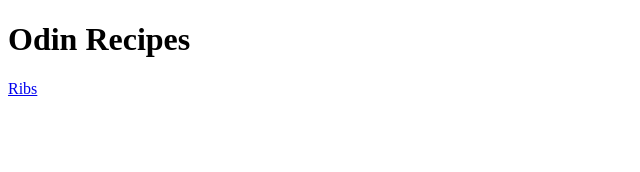
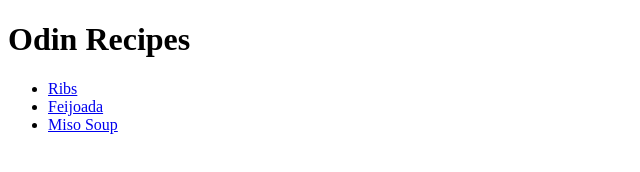
Before and after one commit to Vinicius149/Recipes-webpage, a plain HTML site: page index.html in a window 1280 px wide. Shown: the whole page, without its empty margins (0-640 px from the left). Drawn offline with Linux system fonts and the light colour scheme.

Commit message:
1. Added the links to the recipes.

```diff
--- a/index.html
+++ b/index.html
@@ -9,6 +9,11 @@
 <body>
     <h1>Odin Recipes</h1>
 
-    <a href="recipes/ribs/ribs.html">Ribs</a>
+    <ul>
+        <li><a href="recipes/ribs/ribs.html">Ribs</a></li>
+        <li><a href="recipes/feijoada/feijoada.html">Feijoada</a></li>
+        <li><a href="recipes/Miso Soup/miso-soup.html">Miso Soup</a></li>
+    </ul>
+
 </body>
 </html>
```
